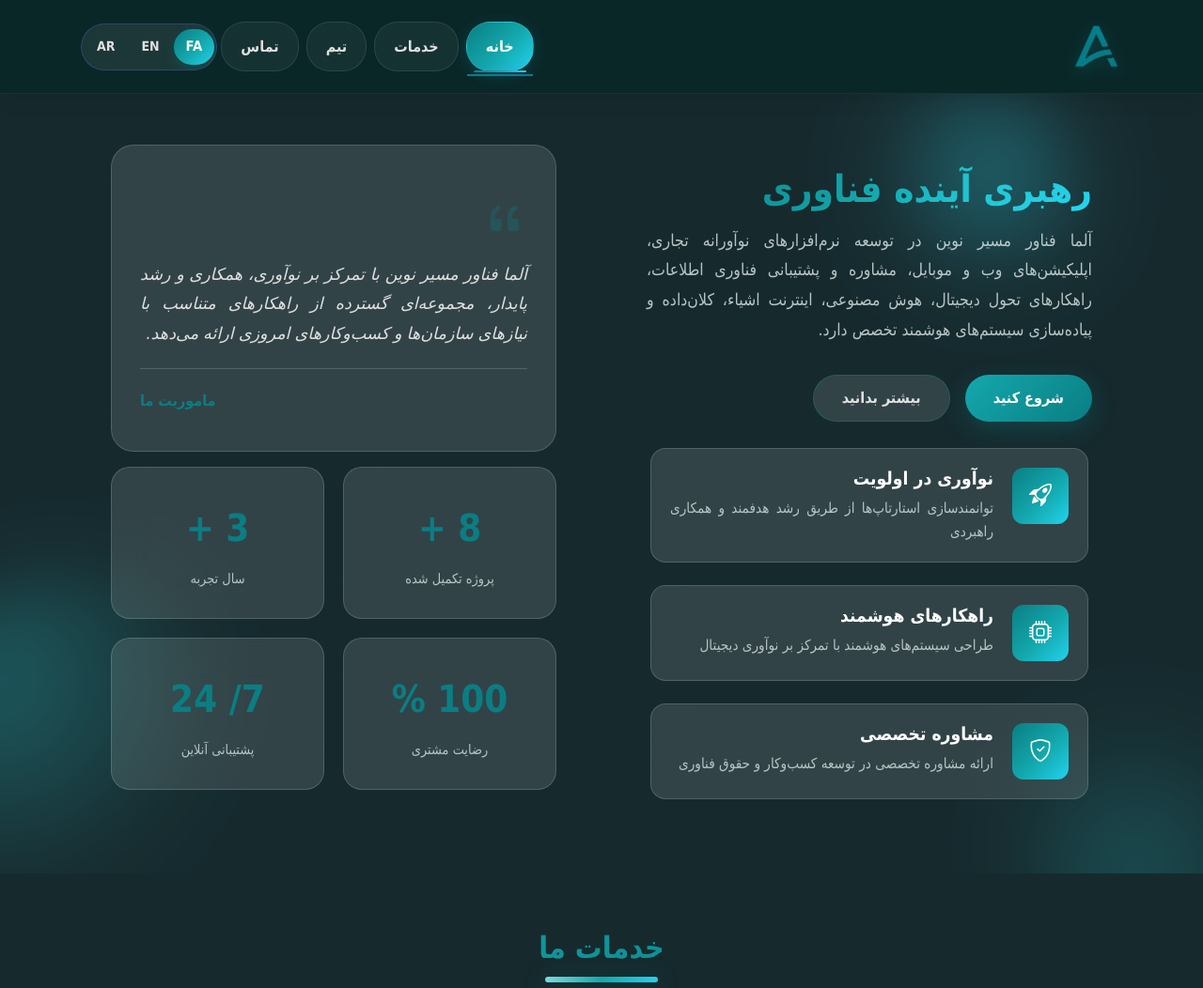
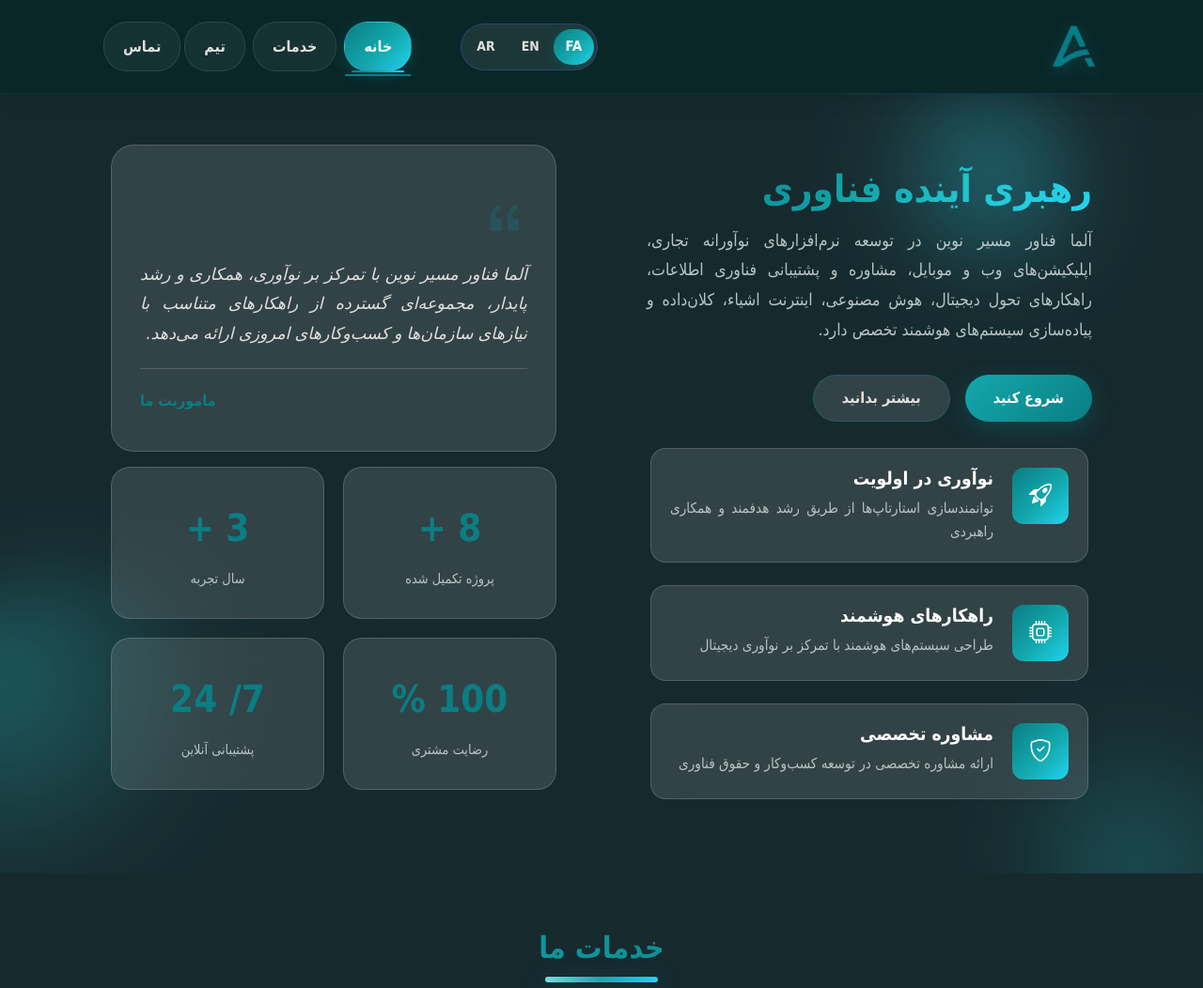
Before and after one commit to milad74021/alma-know, a plain HTML site: page index.html in a window 1280 px wide. Shown: the top 1052 px of the page at 94% size. Drawn offline with Linux system fonts and the light colour scheme.

Commit message:
fix bugs

```diff
--- a/index.html
+++ b/index.html
@@ -39,11 +39,22 @@
 <body class="index-page ltr">
   <header id="header" class="header d-flex align-items-center px-sm-3 sticky-top">
     <div class="container position-relative d-flex align-items-center justify-content-between">
-      <a href="index.html" class="logo d-flex align-items-center">
-        <img src="assets/img/logo.png" alt="almaknow" class="logo-img" />
-      </a>
+      <div class="d-flex align-items-center justify-content-between w-100 mx-lg-4">
+        <a href="index.html" class="logo d-flex align-items-center">
+          <img src="assets/img/logo.png" alt="almaknow" class="logo-img" />
+        </a>
+        <!-- سوییچ زبان -->
+        <div class="lang-switch-container">
+          <button id="btn-lang-switch" class="lang-switch" aria-label="Switch Language">
+            <span class="lang-option" data-lang="fa">FA</span>
+            <span class="lang-option" data-lang="en">EN</span>
+            <span class="lang-option" data-lang="ar">AR</span>
+          </button>
+        </div>
+      </div>
 
-      <nav id="navmenu" class="navmenu">
+
+      <nav id="navmenu" class="navmenu mx-lg-4">
         <ul>
           <li>
             <a href="#hero" data-en="Home" data-fa="خانه" data-ar="الرئيسية" class="nav-link"></a>
@@ -56,16 +67,6 @@
           </li>
           <li>
             <a href="#contact" data-en="Contact" data-fa="تماس" data-ar="اتصل بنا" class="nav-link"></a>
-          </li>
-          <li>
-            <!-- سوییچ زبان -->
-            <div class="lang-switch-container">
-              <button id="btn-lang-switch" class="lang-switch" aria-label="Switch Language">
-                <span class="lang-option" data-lang="fa">FA</span>
-                <span class="lang-option" data-lang="en">EN</span>
-                <span class="lang-option" data-lang="ar">AR</span>
-              </button>
-            </div>
           </li>
         </ul>
       </nav>
```
